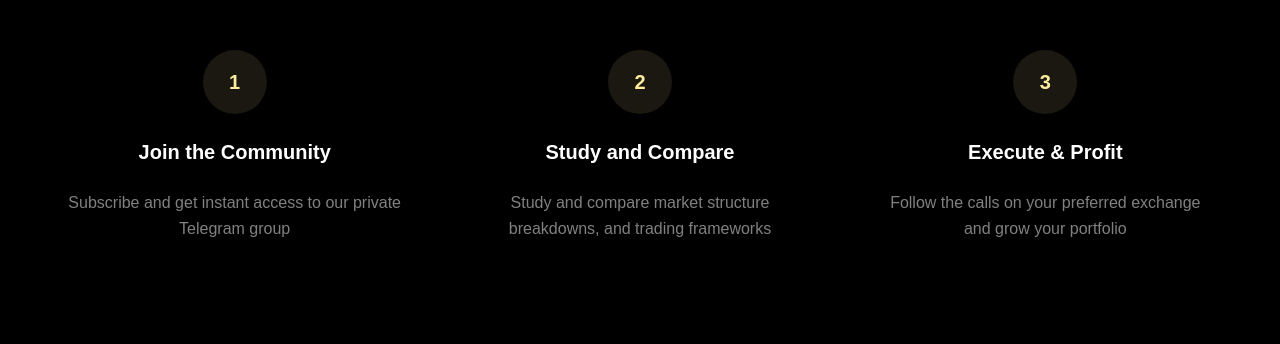
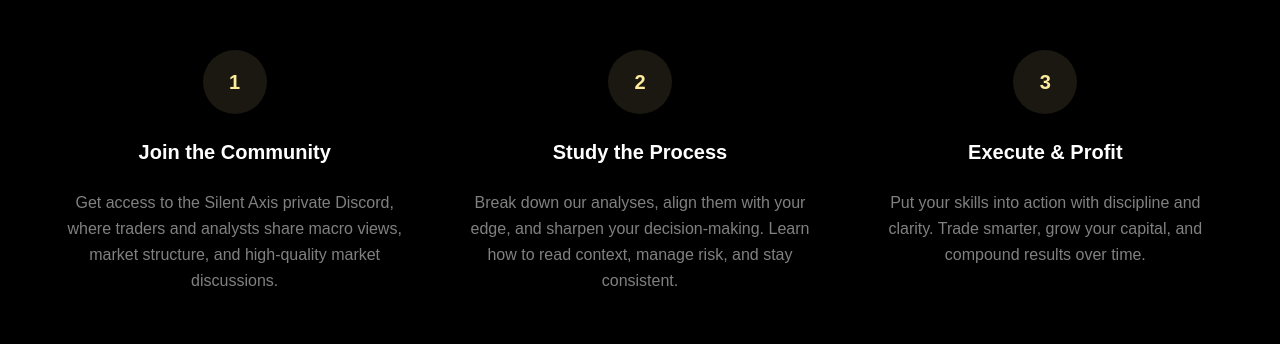
Before and after one commit to pathustler/silentaxis, a Next.js app: page / in a window 1280 px wide. Shown: the part 1720-2064 px from the top of the page. Built offline with nearby package versions, Linux system fonts and the light colour scheme.

Commit message:
fix pages

```diff
--- a/app/page.tsx
+++ b/app/page.tsx
@@ -348,7 +348,7 @@ Explore structured strategies and educational resources to strengthen your tradi
                   Join the Community
                 </h3>
                 <p className="text-white/50 leading-relaxed">
-                  Subscribe and get instant access to our private Telegram group
+                 Get access to the Silent Axis private Discord, where traders and analysts share macro views, market structure, and high-quality market discussions.
                 </p>
               </div>
 
@@ -365,10 +365,10 @@ Explore structured strategies and educational resources to strengthen your tradi
                   2
                 </div>
                 <h3 className="text-xl font-semibold">
-                  Study and Compare
+                  Study the Process
                 </h3>
                 <p className="text-white/50 leading-relaxed">
-                  Study and compare market structure breakdowns, and trading frameworks
+                  Break down our analyses, align them with your edge, and sharpen your decision-making. Learn how to read context, manage risk, and stay consistent.
                 </p>
               </div>
 
@@ -388,7 +388,7 @@ Explore structured strategies and educational resources to strengthen your tradi
                   Execute &amp; Profit
                 </h3>
                 <p className="text-white/50 leading-relaxed">
-                  Follow the calls on your preferred exchange and grow your portfolio
+                  Put your skills into action with discipline and clarity. Trade smarter, grow your capital, and compound results over time.
                 </p>
               </div>
 
```
